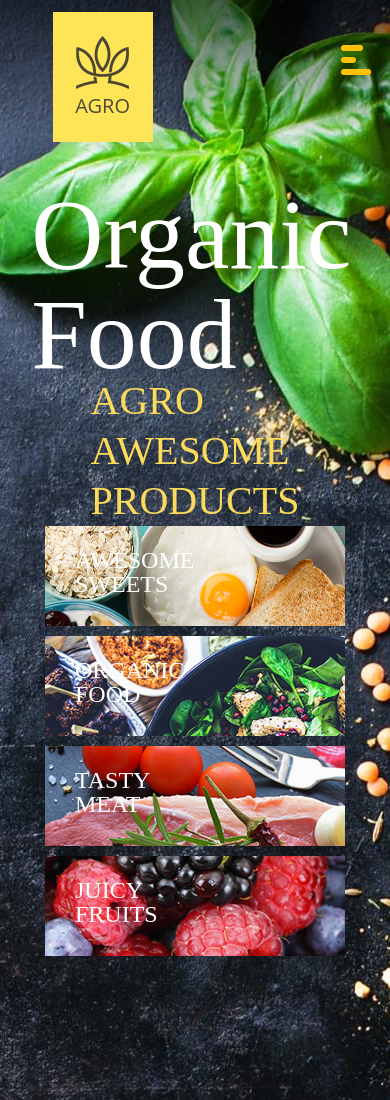
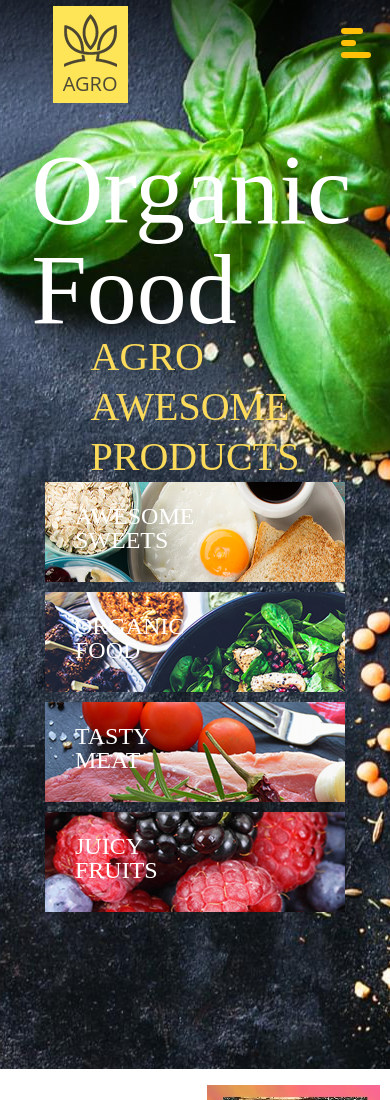
Before and after one commit to Yyyurii/OrganicFood, a website: page src/index.html in a window 390 px wide. Shown: the top 1100 px of the page. Drawn offline with nearby package versions, Linux system fonts and the light colour scheme; files that its build step writes are made by us from their sources; files whose address does not match are found by name; a web font is replaced by a local one.

Commit message:
new conditions in function fixedHeader

```diff
--- a/src/assets/styles/header.css
+++ b/src/assets/styles/header.css
@@ -17,7 +17,8 @@
 .nav__wrapper {
   display: flex;
   align-items: center;
-  padding: 3% 13.5%;
+  padding: 3% 0 3% 13.5%;
+  width: 100%;
 }
 
 .nav__list-item {
@@ -27,9 +28,9 @@
 }
 
 .nav__button-container {
-  padding: 3% 13.5%;
+  padding: 3% 13.5% 3% 0;
 }
-.nav__button-comtainer {
+.nav__button {
   width: 150px;
   height: 45px;
   border-radius: 25px;
@@ -179,6 +180,10 @@
   .nav {
     align-items: flex-start;
   }
+
+  .nav__wrapper {
+    padding: 1.5% 0 1.5% 13.5%;
+  }
 }
 
 @media (max-width: 767px) {
@@ -205,4 +210,9 @@
     padding: 8%;
     font-size: 100px;
   }
+
+  .logo {
+    min-width: 75px;
+    height: 97.5px;
+  }
 }
--- a/src/index.html
+++ b/src/index.html
@@ -27,7 +27,7 @@
 
   <div class="wrapper">
     <section class="header">
-      <div class="nav _anim-items">
+      <div class="nav _anim-items _anim-no-repeat">
         <div class="nav__wrapper">
           <div class="logo">
             <div><img src="images/logo.png" alt=""></div>
--- a/src/scripts/index.js
+++ b/src/scripts/index.js
@@ -122,8 +122,8 @@
 const hederHeight = header.height(); // вычисляем высоту шапки
 
 function fixedHeader() {
-  if ($(this).scrollTop() > 170) {
-    header.addClass('nav__fixed');
+  if ($(this).scrollTop() > 170 || window.pageYOffset > 170) {
+    header.addClass('nav__fixed _active');
     $('body').css({
       'paddingTop': hederHeight + 'px' // делаем отступ у body, равный высоте шапки
     });
```
Also changed, not shown: dist/css/header.css, dist/css/header.min.css, dist/index.html, dist/js/index.js, dist/js/index.min.js.
